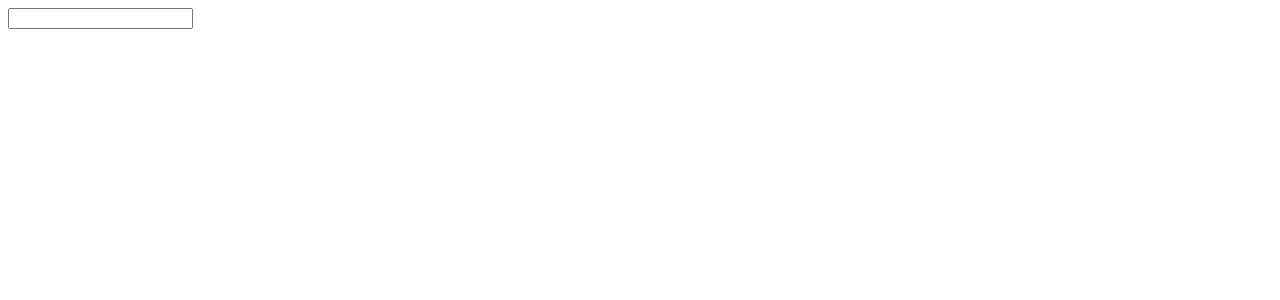
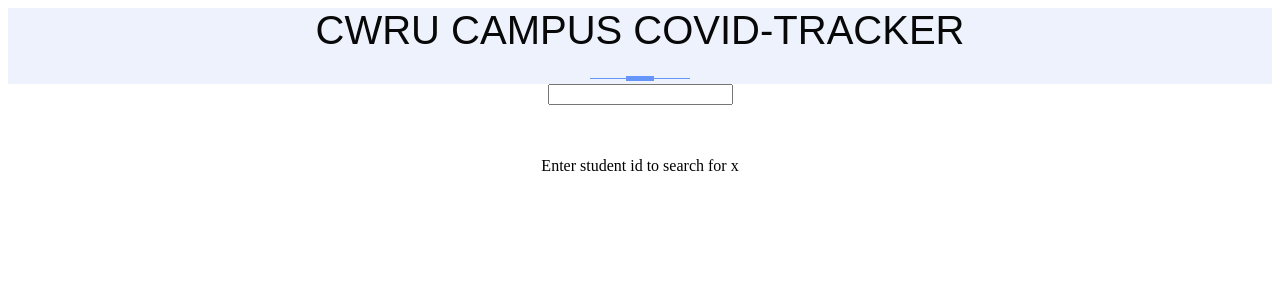
Before and after one commit to vsharm3600/CSDS341_FinalProject, a Flask app: page / in a window 1280 px wide. Before the commit the part shown is almost empty. Shown: the top 300 px of the page. Run offline with Flask 2, Linux system fonts and the light colour scheme.

Commit message:
started css stuff

```diff
--- a/index.html
+++ b/index.html
@@ -2,8 +2,12 @@
 <html>
 <head>
     <script src="https://ajax.googleapis.com/ajax/libs/jquery/3.4.1/jquery.min.js"></script>
+    <link rel="stylesheet" href="styles.css">
 </head>
 <body>
+    <div class="one">
+        <h1>Style One</h1>
+    </div>
     <input type="text" id = "livebox">
     <p id = "datalist"></p>
 </body>
--- /dev/null
+++ b/static/css/styles.css
@@ -0,0 +1,64 @@
+
+
+/* === BASE HEADING === */
+
+h1 {
+  position: relative;
+  padding: 0;
+  margin: 0;
+  font-family: "Raleway", sans-serif;
+  font-weight: 300;
+  font-size: 40px;
+  color: #080808;
+  Background-color: #EDF2FD;
+  -webkit-transition: all 0.4s ease 0s;
+  -o-transition: all 0.4s ease 0s;
+  transition: all 0.4s ease 0s;
+}
+
+h1 span {
+  display: block;
+  font-size: 0.5em;
+  line-height: 1.3;
+}
+h1 em {
+  font-style: normal;
+  font-weight: 600;
+}
+
+/* === HEADING STYLE #1 === */
+.one h1 {
+  text-align: center;
+  text-transform: uppercase;
+  padding-bottom: 5px;
+}
+.one h1:before {
+  width: 28px;
+  height: 5px;
+  display: block;
+  content: "";
+  position: absolute;
+  bottom: 3px;
+  left: 50%;
+  margin-left: -14px;
+  background-color: #6695FB;
+}
+.one h1:after {
+  width: 100px;
+  height: 1px;
+  display: block;
+  content: "";
+  position: relative;
+  margin-top: 25px;
+  left: 50%;
+  margin-left: -50px;
+  background-color: #6695FB;
+}
+
+Body {
+  Text-align: center;
+}
+
+.two{
+  Padding-top: 20px;
+}
--- a/templates/index.html
+++ b/templates/index.html
@@ -2,12 +2,18 @@
 <html>
 <head>
     <script src="https://ajax.googleapis.com/ajax/libs/jquery/3.4.1/jquery.min.js"></script>
+    <link rel="stylesheet" type="text/css" href="{{ url_for('static', filename='css/styles.css') }}" media="screen"/>
 </head>
 <body>
+    <div class="one">
+        <h1>CWRU campus covid-tracker</h1>
+    </div>
     <input type="text" id = "livebox">
     <p id = "datalist"></p>
-</body>
-<script>
+
+    <div class="two">
+        <p id="search header">Enter student id to search for x</p>
+        <script class="two">
     $(document).ready(function(){
         $("#livebox").on("input",function(e){
             $("#datalist").empty();
@@ -27,4 +33,7 @@
         });
     });
 </script>
+    </div>
+</body>
+
 </html>
```
Also changed, not shown: 3 other files.
